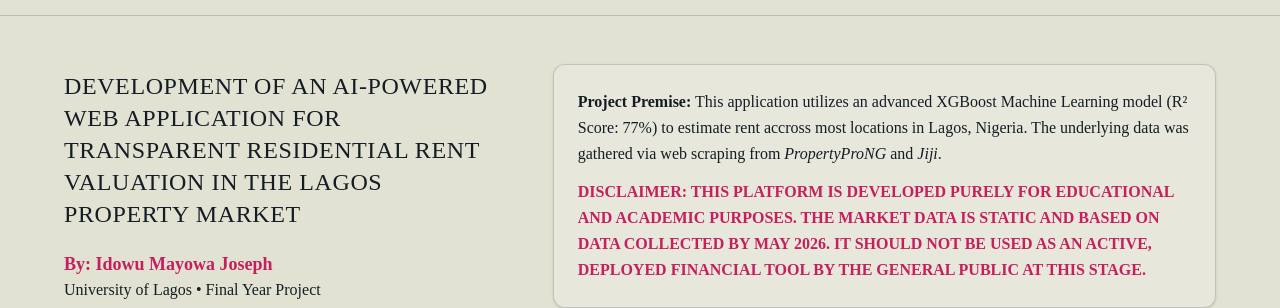
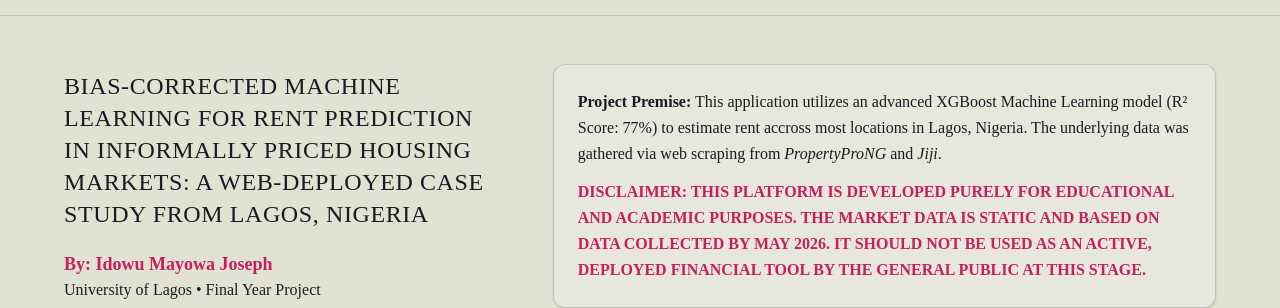
Before and after one commit to young-jeffery/LagosRentPredictor, a React (Vite) app in the folder frontend/: page / in a window 1280 px wide. Shown: the part 797-1105 px from the top of the page. Built offline with nearby package versions, Linux system fonts and the light colour scheme; no server answers; a web font is replaced by a local one.

Commit message:
Update Footer.jsx
Changed project name

```diff
--- a/frontend/src/components/layout/Footer.jsx
+++ b/frontend/src/components/layout/Footer.jsx
@@ -4,7 +4,7 @@ export default function Footer() {
       <div className="max-w-6xl mx-auto flex flex-col lg:flex-row gap-8 lg:gap-12 items-center lg:items-stretch text-center lg:text-left">
         <div className="lg:w-2/5 flex flex-col justify-center space-y-3">
           <h3 className="font-spicy text-xl sm:text-2xl text-brand-dark dark:text-white uppercase tracking-wide">
-            Development of an AI-Powered Web Application for Transparent Residential Rent Valuation in the Lagos Property Market
+            Bias-Corrected Machine Learning for Rent Prediction in Informally Priced Housing Markets: A Web-Deployed Case Study from Lagos, Nigeria
           </h3>
           <div className="pt-2">
             <p className="font-bold text-brand-accent text-lg">By: Idowu Mayowa Joseph</p>
```
